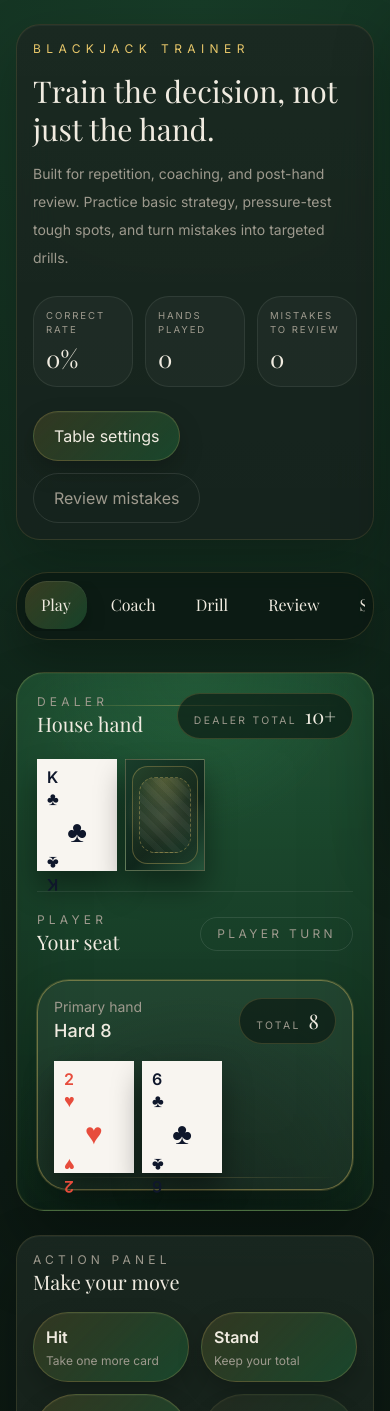
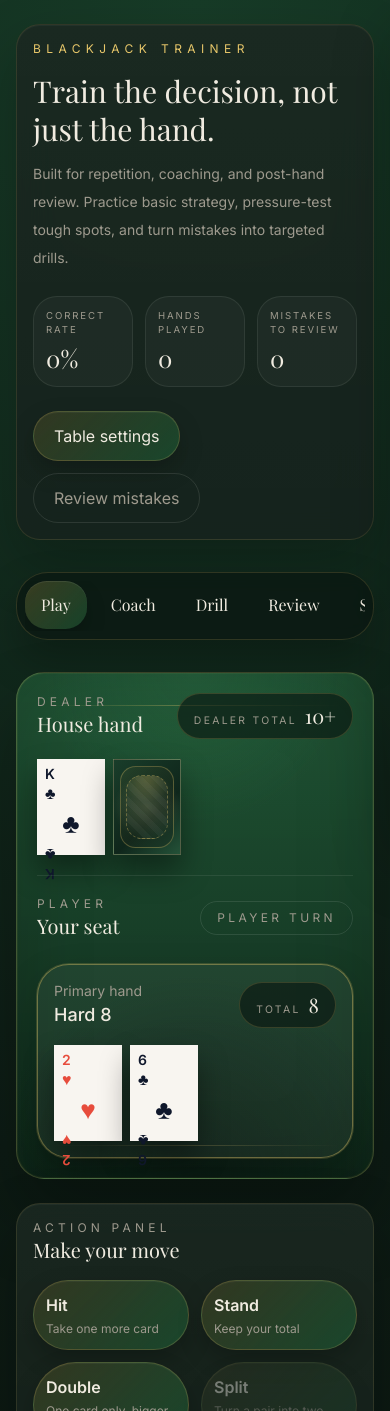
Before and after one commit to devd030703/blackjack-trainer, a Next.js app: page / in a window 390 px wide. Shown: the top 1411 px of the page. Built offline with nearby package versions, Linux system fonts and the light colour scheme; a web font is replaced by a local one.

Commit message:
Fixed some bugs

```diff
--- a/app/globals.css
+++ b/app/globals.css
@@ -229,20 +229,24 @@ select {
     display: grid;
     place-items: center;
     padding: 1.25rem;
+    overflow-y: auto;
+    overscroll-behavior: contain;
+    -webkit-overflow-scrolling: touch;
     background:
-      radial-gradient(circle at top, rgba(232, 199, 106, 0.14), transparent 44%),
-      rgba(4, 9, 6, 0.78);
-    backdrop-filter: blur(12px);
+      radial-gradient(circle at top, rgba(232, 199, 106, 0.18), transparent 38%),
+      linear-gradient(180deg, rgba(5, 11, 8, 0.9), rgba(4, 8, 6, 0.94));
+    backdrop-filter: blur(16px);
     animation: overlayFadeIn 200ms ease;
   }
 
   .result-card {
     width: min(100%, 32rem);
+    margin: auto;
     border-radius: 2rem;
     border: 1px solid rgba(232, 199, 106, 0.28);
     background:
-      linear-gradient(180deg, rgba(255, 255, 255, 0.08), rgba(255, 255, 255, 0.03)),
-      linear-gradient(135deg, rgba(201, 168, 76, 0.16), rgba(14, 30, 22, 0.98) 32%, rgba(10, 21, 16, 0.98));
+      linear-gradient(180deg, rgba(255, 255, 255, 0.1), rgba(255, 255, 255, 0.04)),
+      linear-gradient(135deg, rgba(201, 168, 76, 0.18), rgba(11, 25, 18, 0.99) 28%, rgba(7, 16, 12, 0.995));
     padding: 1.5rem;
     box-shadow:
       inset 0 1px 0 rgba(255, 255, 255, 0.04),
@@ -324,9 +328,17 @@ select {
     padding: 1rem;
   }
 
+  .result-overlay {
+    place-items: start stretch;
+    padding: 0.85rem;
+  }
+
   .result-card {
+    width: 100%;
     border-radius: 1.5rem;
     padding: 1rem;
+    max-height: 100%;
+    overflow-y: auto;
   }
 
   .table-surface {
--- a/components/Card.tsx
+++ b/components/Card.tsx
@@ -46,22 +46,22 @@ export function Card({
   const suitSymbol = SUIT_SYMBOLS[card.suit];
   const suitTone = getSuitTone(card.suit);
   const sizeClasses = compact
-    ? "h-24 w-16 rounded-2xl text-sm sm:h-28 sm:w-20"
-    : "h-28 w-20 rounded-[1.35rem] text-base sm:h-36 sm:w-24";
+    ? "h-20 w-14 rounded-[1rem] text-xs sm:h-28 sm:w-20 sm:rounded-2xl sm:text-sm"
+    : "h-24 w-[4.25rem] rounded-[1.15rem] text-sm sm:h-36 sm:w-24 sm:rounded-[1.35rem] sm:text-base";
 
   return (
     <div className={`card-flip-scene ${sizeClasses} ${getAnimationClass(animateFrom)} ${className}`}>
       <div className={`card-flip-inner ${hidden ? "is-revealed" : ""}`}>
         <div className="card-face bg-[var(--card-white)] text-slate-900 shadow-[0_16px_30px_var(--card-shadow)]">
-          <div className={`flex h-full flex-col justify-between p-2.5 sm:p-3 ${suitTone}`}>
+          <div className={`flex h-full flex-col justify-between p-2 sm:p-3 ${suitTone}`}>
             <div className="flex flex-col leading-none">
               <span className="font-semibold">{card.rank}</span>
-              <span className="text-lg sm:text-xl">{suitSymbol}</span>
+              <span className="text-base sm:text-xl">{suitSymbol}</span>
             </div>
-            <div className="flex justify-center text-3xl sm:text-4xl">{suitSymbol}</div>
+            <div className="flex justify-center text-[1.65rem] sm:text-4xl">{suitSymbol}</div>
             <div className="flex rotate-180 flex-col items-end leading-none">
               <span className="font-semibold">{card.rank}</span>
-              <span className="text-lg sm:text-xl">{suitSymbol}</span>
+              <span className="text-base sm:text-xl">{suitSymbol}</span>
             </div>
           </div>
         </div>
```
